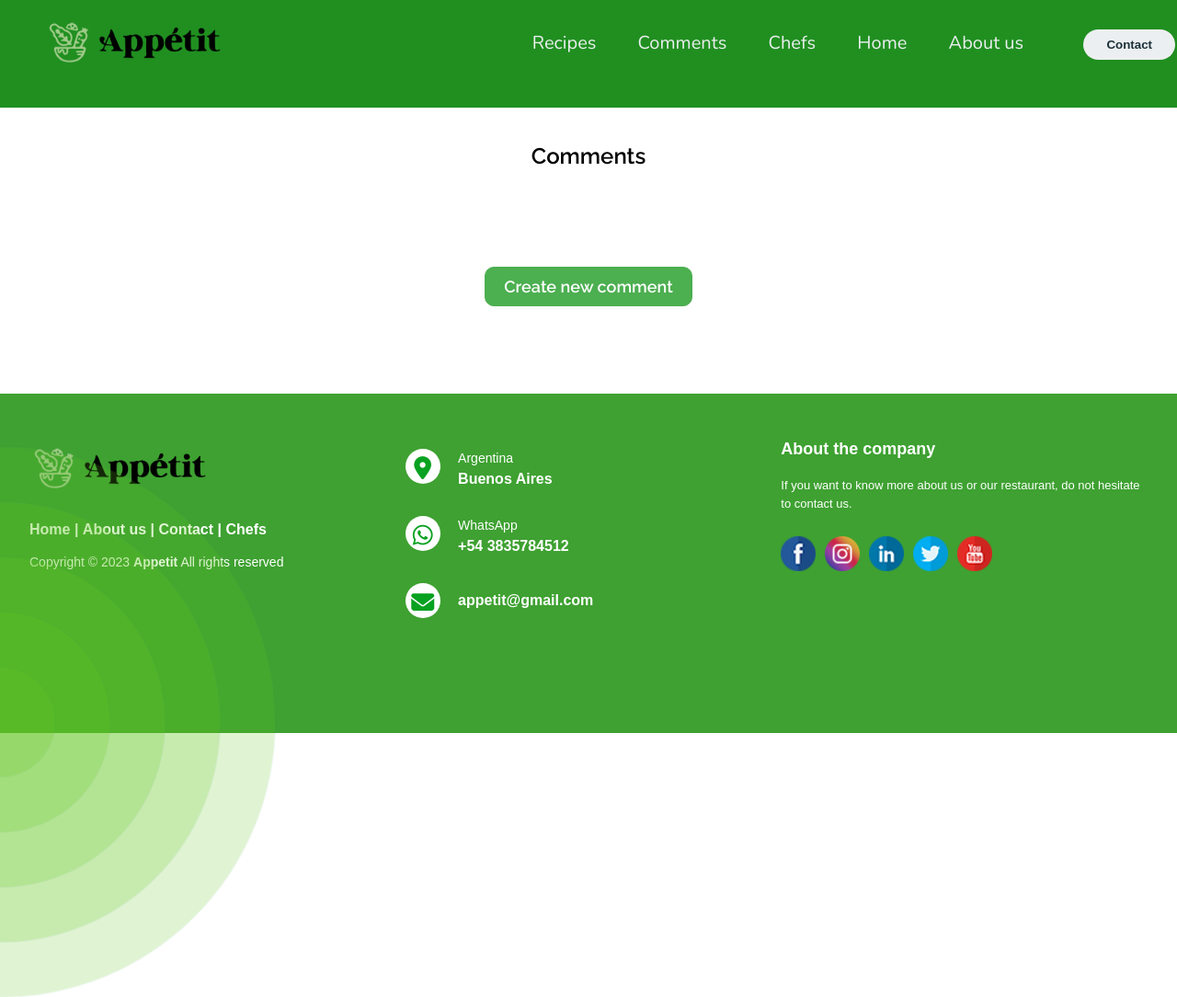
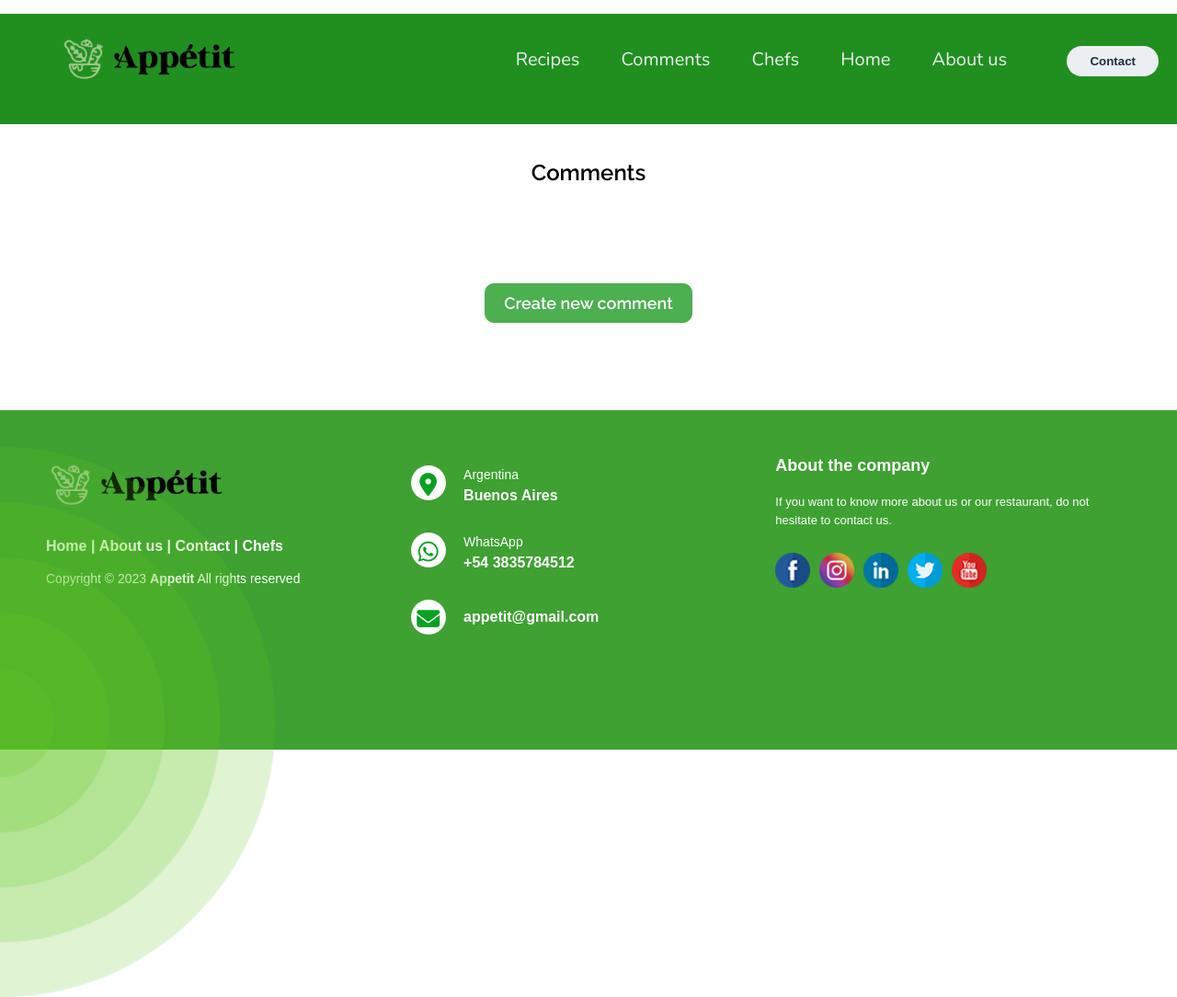
Before and after one commit to ruloalv/AppetitBackend, a Django app: page /comments/list/ in a window 1280 px wide. Shown: the whole page at 92% size. Run offline with Django 4.2, Linux system fonts and the light colour scheme; data that the repository does not hold is empty; some libraries are stand-ins or nearby versions.

Commit message:
fix top margin padding

```diff
--- a/static/css/form.css
+++ b/static/css/form.css
@@ -1,6 +1,6 @@
 body {
     font-family: Arial, sans-serif;
-    margin: -18px;
+    margin: 0px;
     padding: 0px;
 }
 
@@ -63,102 +63,7 @@ div {
 }
 
 
-/* CSS de list.html NO SE, Y SI PONGO IMPORT SE CAMBIA TODO DE LAS OTRAS PAGINAS */
 
-/* body {
-    font-family: 'Arial', sans-serif;
-    background-color: #fff;
-    margin: 0;
-}
-
-form {
-    z-index: 1000;
-}
-
-main {
-    display: flex;
-    align-items: center;
-    justify-content: center;
-    height: 100vh;
-}
-
-.comments-section {
-    background-color: #fff;
-    border-radius: 8px;
-    box-shadow: 0 0 10px rgba(0, 0, 0, 0.1);
-    padding: 20px;
-    width: 80%;
-    max-width: 800px;
-}
-
-.animated-title {
-    color: #333;
-    font-size: 28px;
-    text-align: center;
-    margin-bottom: 20px;
-    animation: fadeInUp 0.8s ease-in-out;
-}
-
-.comments-container {
-    margin: 0;
-}
-
-.comment-body {
-    margin: 0;
-}
-
-.comment-list {
-    list-style: none;
-    padding: 0;
-}
-
-.comment-item {
-    border-bottom: 1px solid #eee;
-    padding: 15px;
-}
-
-.comment-item a {
-    text-decoration: none;
-    color: #007bff;
-    font-weight: bold;
-}
-
-.comment-item p {
-    margin: 0;
-    color: #555;
-}
-
-.delete-form {
-    margin-top: 10px;
-}
-
-button {
-    background-color: #ffa600;
-    color: #fff;
-    border: none;
-    padding: 8px 12px;
-    border-radius: 4px;
-    cursor: pointer;
-}
-
-button:hover {
-    background-color: #65c823;
-} */
-
-/* .go-to {
-    text-align: center;
-    margin-top: 20px;
-}
-
-.go-to a {
-    text-decoration: none;
-    color: #28a745;
-    font-weight: bold;
-}
-
-.go-to a:hover {
-    text-decoration: underline;
-} */
 
 #go-to-container {
     text-align: center;
```
